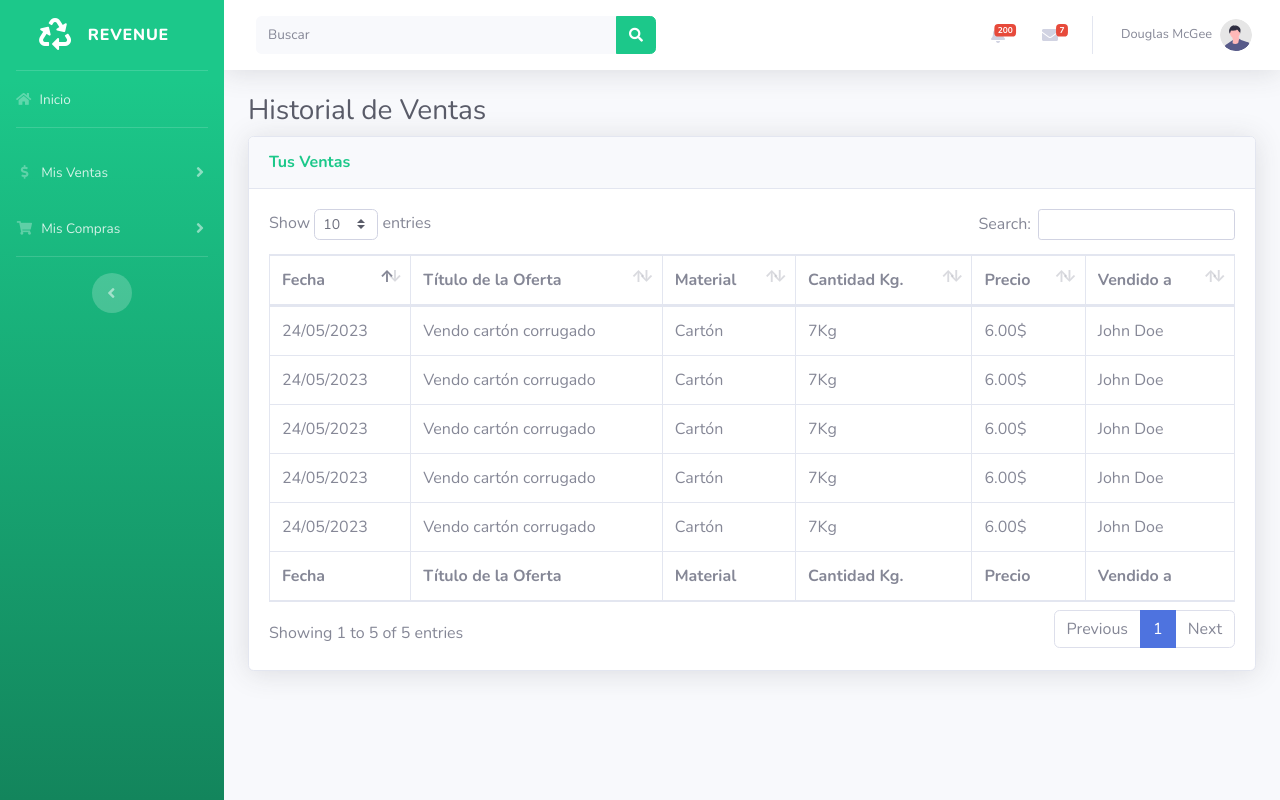
After one commit to qubit26/Revenue, a Django app: page /sales_history/ in a window 1280 px wide. The commit adds this page. Run offline with Django 4.2, Linux system fonts and the light colour scheme; some libraries are stand-ins or nearby versions.

Commit message:
Terminando Historial de Ventas

```diff
--- /dev/null
+++ b/management/templates/historial_de_ventas.html
@@ -0,0 +1,99 @@
+{% extends 'layouts/main.html' %}
+{% load static %}
+
+{% block title %}Historial de Ventas | Revenue{% endblock %}
+
+{% block content %}
+<!-- Main Content -->
+<div id="content">
+
+    {% include 'includes/topbar.html' %}
+
+    <!-- Begin Page Content -->
+    <div class="container-fluid">
+
+        {% comment %} Header {% endcomment %}
+        <h1 class="h3 mb-2 text-gray-800">Historial de Ventas</h1>
+
+        {% comment %} Sección tabla de Ventas {% endcomment %}
+        <div class="card shadow mb-4">
+            <div class="card-header py-3">
+                <h6 class="m-0 font-weight-bold text-success">Tus Ventas</h6>
+            </div>
+            <div class="card-body">
+                <div class="table-responsive">
+                    <table class="table table-bordered" id="dataTable" width="100%" cellspacing="0">
+                        <thead>
+                            <tr>
+                                <th>Fecha</th>
+                                <th>Título de la Oferta</th>
+                                <th>Material</th>
+                                <th>Cantidad Kg.</th>
+                                <th>Precio</th>
+                                <th>Vendido a</th>
+                            </tr>
+                        </thead>
+                        <tfoot>
+                            <tr>
+                                <th>Fecha</th>
+                                <th>Título de la Oferta</th>
+                                <th>Material</th>
+                                <th>Cantidad Kg.</th>
+                                <th>Precio</th>
+                                <th>Vendido a</th>
+                            </tr>
+                        </tfoot>
+                        <tbody>
+                            <tr>
+                                <td>24/05/2023</td>
+                                <td>Vendo cartón corrugado</td>
+                                <td>Cartón</td>
+                                <td>7Kg</td>
+                                <td>6.00$</td>
+                                <td>John Doe</td>
+                            </tr>
+                            <tr>
+                                <td>24/05/2023</td>
+                                <td>Vendo cartón corrugado</td>
+                                <td>Cartón</td>
+                                <td>7Kg</td>
+                                <td>6.00$</td>
+                                <td>John Doe</td>
+                            </tr>
+                            <tr>
+                                <td>24/05/2023</td>
+                                <td>Vendo cartón corrugado</td>
+                                <td>Cartón</td>
+                                <td>7Kg</td>
+                                <td>6.00$</td>
+                                <td>John Doe</td>
+                            </tr>
+                            <tr>
+                                <td>24/05/2023</td>
+                                <td>Vendo cartón corrugado</td>
+                                <td>Cartón</td>
+                                <td>7Kg</td>
+                                <td>6.00$</td>
+                                <td>John Doe</td>
+                            </tr>
+                            <tr>
+                                <td>24/05/2023</td>
+                                <td>Vendo cartón corrugado</td>
+                                <td>Cartón</td>
+                                <td>7Kg</td>
+                                <td>6.00$</td>
+                                <td>John Doe</td>
+                            </tr>
+                        </tbody>
+                    </table>
+                </div>
+            </div>
+        </div>
+        {% comment %} Fin de la sección de la tabla de Ventas {% endcomment %}
+
+    </div>
+    <!-- /.container-fluid -->
+
+ </div>
+<!-- End of Main Content -->
+{% endblock %}
--- a/management/templates/includes/sidebar.html
+++ b/management/templates/includes/sidebar.html
@@ -33,7 +33,7 @@
             <div class="bg-white py-2 collapse-inner rounded">
                 <a class="collapse-item" href="{% url 'publish_offer' %}">Publicar oferta</a>
                 <a class="collapse-item" href="{% url 'published_offers' %}">Artículos en oferta</a>
-                <a class="collapse-item" href="#">Historial de ventas</a>
+                <a class="collapse-item" href="{% url 'sales_history' %}">Historial de ventas</a>
             </div>
         </div>
     </li>
--- a/management/urls.py
+++ b/management/urls.py
@@ -6,5 +6,6 @@
     path('search/', views.busqueda, name='search'),
     path('publish_offer/', views.publish_offer, name='publish_offer'),
     path('offer_detail/', views.offer_detail, name='offer_detail'),
-    path('published_offers/', views.published_offers, name='published_offers')
+    path('published_offers/', views.published_offers, name='published_offers'),
+    path('sales_history/', views.sales_history, name='sales_history')
 ]
--- a/management/views.py
+++ b/management/views.py
@@ -16,3 +16,6 @@
 
 def published_offers(request):
     return render(request, 'articulos_en_oferta.html')
+
+def sales_history(request):
+    return render(request, 'historial_de_ventas.html')
```
